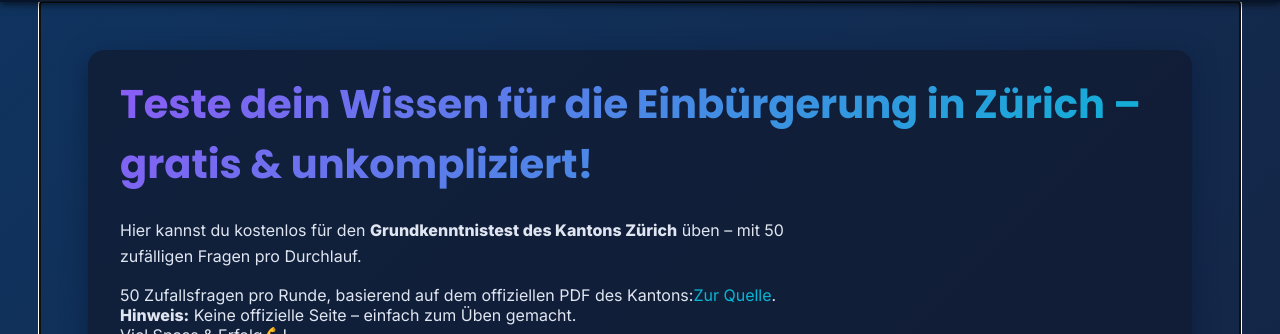
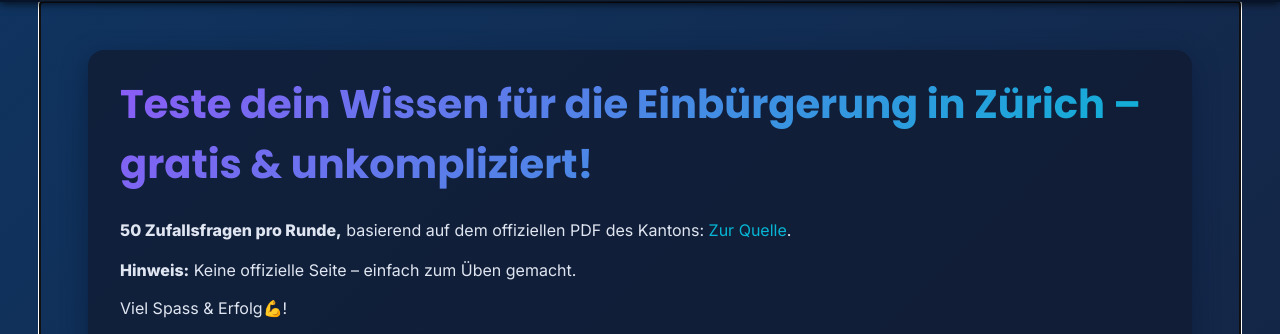
Before and after one commit to kristtina04/zh-einbuergerung-prep, a plain HTML site: page index.html in a window 1280 px wide. Shown: the part 58-392 px from the top of the page. Drawn offline with Linux system fonts and the light colour scheme.

Commit message:
Update index.html

```diff
--- a/index.html
+++ b/index.html
@@ -328,10 +328,10 @@
 
   <section id="landing" aria-label="Startseite" class="card" tabindex="0">
   <h1>Teste dein Wissen für die Einbürgerung in Zürich – gratis & unkompliziert!</h1>
-    <p>Hier kannst du kostenlos für den <strong>Grundkenntnistest des Kantons Zürich</strong> üben – mit 50 zufälligen Fragen pro Durchlauf. </p>
-   50 Zufallsfragen pro Runde, basierend auf dem offiziellen PDF des Kantons:<a href="https://www.zh.ch/content/dam/zhweb/bilder-dokumente/themen/migration-integration/einbuergerung/gkt/grundkenntnistest_kanton_zuerich.pdf" target="_blank">Zur Quelle</a>.<br>
+    <p><strong>50 Zufallsfragen pro Runde,</strong> basierend auf dem offiziellen PDF des Kantons: <a href="https://www.zh.ch/content/dam/zhweb/bilder-dokumente/themen/migration-integration/einbuergerung/gkt/grundkenntnistest_kanton_zuerich.pdf" target="_blank">Zur Quelle</a>.</p>
     <strong>Hinweis:</strong> Keine offizielle Seite – einfach zum Üben gemacht. <br>
-    Viel Spass & Erfolg💪! <p></p>
+   <p> Viel Spass & Erfolg💪!</p><p></p>
+
     <div class="stats-grid" aria-live="polite" aria-atomic="true">
       <div class="stat-card" role="region" aria-label="Gesamtzahl Anträge">
         <div class="stat-value" id="stat-applications">41,201</div>
```
